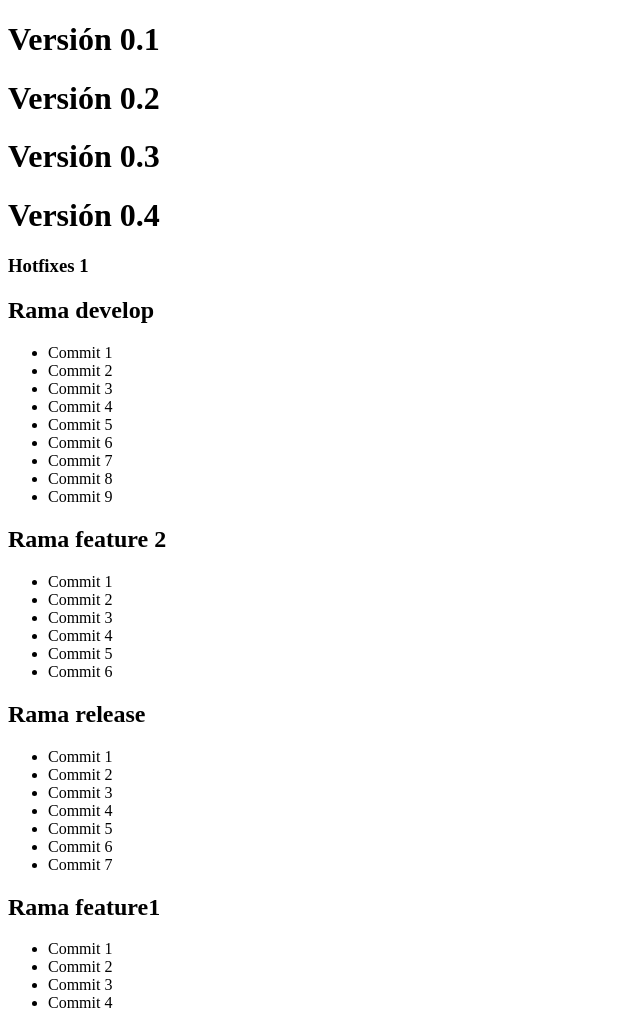
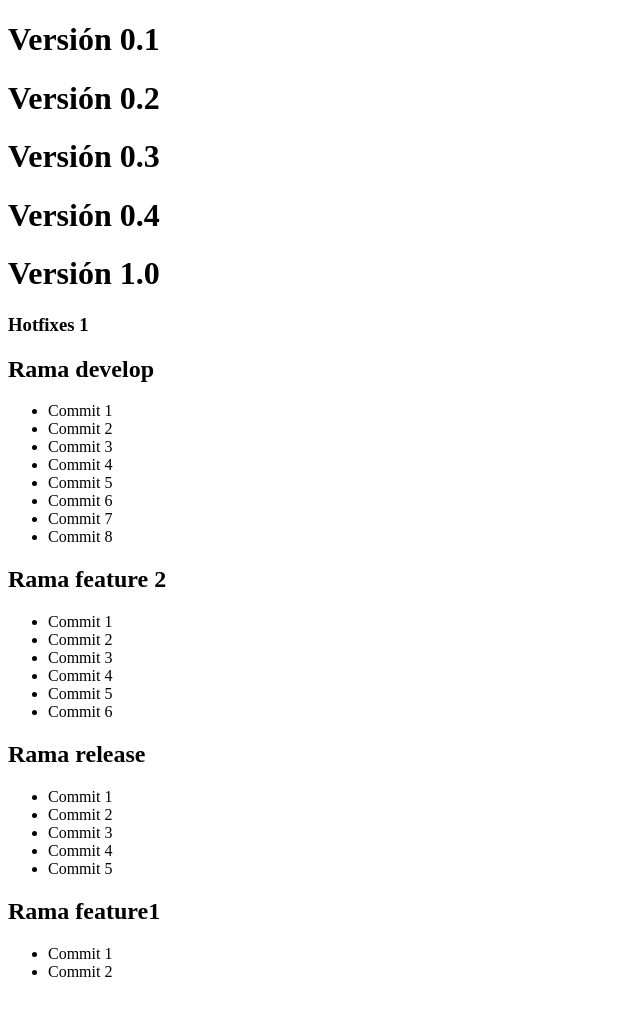
Before and after one commit to jesusdc8/UT02-GIT, a plain HTML site: page index.html in a window 1280 px wide. Shown: the whole page, without its empty margins (0-640 px from the left). After the commit the page ends 997 px from the top, so only its background shows below. Drawn offline with Linux system fonts and the light colour scheme.

Commit message:
Versión 1.0

```diff
--- a/index.html
+++ b/index.html
@@ -11,6 +11,7 @@
     <h1>Versión 0.2</h1>
     <h1>Versión 0.3</h1>
     <h1>Versión 0.4</h1>
+    <h1>Versión 1.0</h1>
 
     <h3>Hotfixes 1</h3>
 
@@ -24,7 +25,6 @@
         <li>Commit 6</li>
         <li>Commit 7</li>
         <li>Commit 8</li>
-        <li>Commit 9</li>
     </ul>
 
     <h2>Rama feature 2</h2>
@@ -44,16 +44,12 @@
         <li>Commit 3</li>
         <li>Commit 4</li>
         <li>Commit 5</li>
-        <li>Commit 6</li>
-        <li>Commit 7</li>
     </ul>
 
     <h2>Rama feature1</h2>
     <ul>
         <li>Commit 1</li>
         <li>Commit 2</li>
-        <li>Commit 3</li>
-        <li>Commit 4</li>
     </ul>
 
 </body>
```
